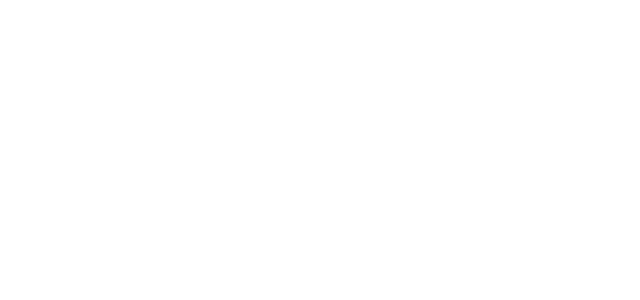
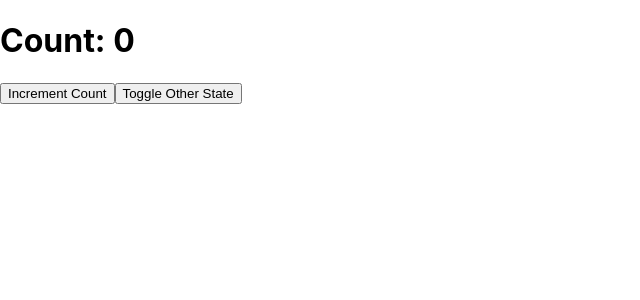
Before and after one commit to Praveen851/learn-react, a React (Create React App) app: page / in a window 1280 px wide. Shown: the top 300 px of the page, without its empty margins (0-640 px from the left). Built offline with nearby package versions, Linux system fonts and the light colour scheme.

Commit message:
pure component

```diff
--- a/src/App.js
+++ b/src/App.js
@@ -1,7 +1,31 @@
-import "./App.css";
+import React from "react";
 
-function App() {
-    return <></>;
+class Counter extends React.PureComponent {
+    render() {
+        console.log("Rendering Counter");
+        return <h1>Count: {this.props.count}</h1>;
+    }
 }
 
-export default App;
+export default function App() {
+    const [count, setCount] = React.useState(0);
+    const [otherState, setOtherState] = React.useState(false);
+
+    console.log("Rendering App");
+    /*
+        Here if the setCount is changed then the App component will re-render and the Counter component will also re-render.
+        But if the setOtherState is changed then the App component will re-render but the Counter component will not re-render.
+        This is use of React.PureComponent
+    */
+
+
+    return (
+        <div>
+            <Counter count={count} />
+            <button onClick={() => setCount(count + 1)}>Increment Count</button>
+            <button onClick={() => setOtherState(!otherState)}>
+                Toggle Other State
+            </button>
+        </div>
+    );
+}
```
